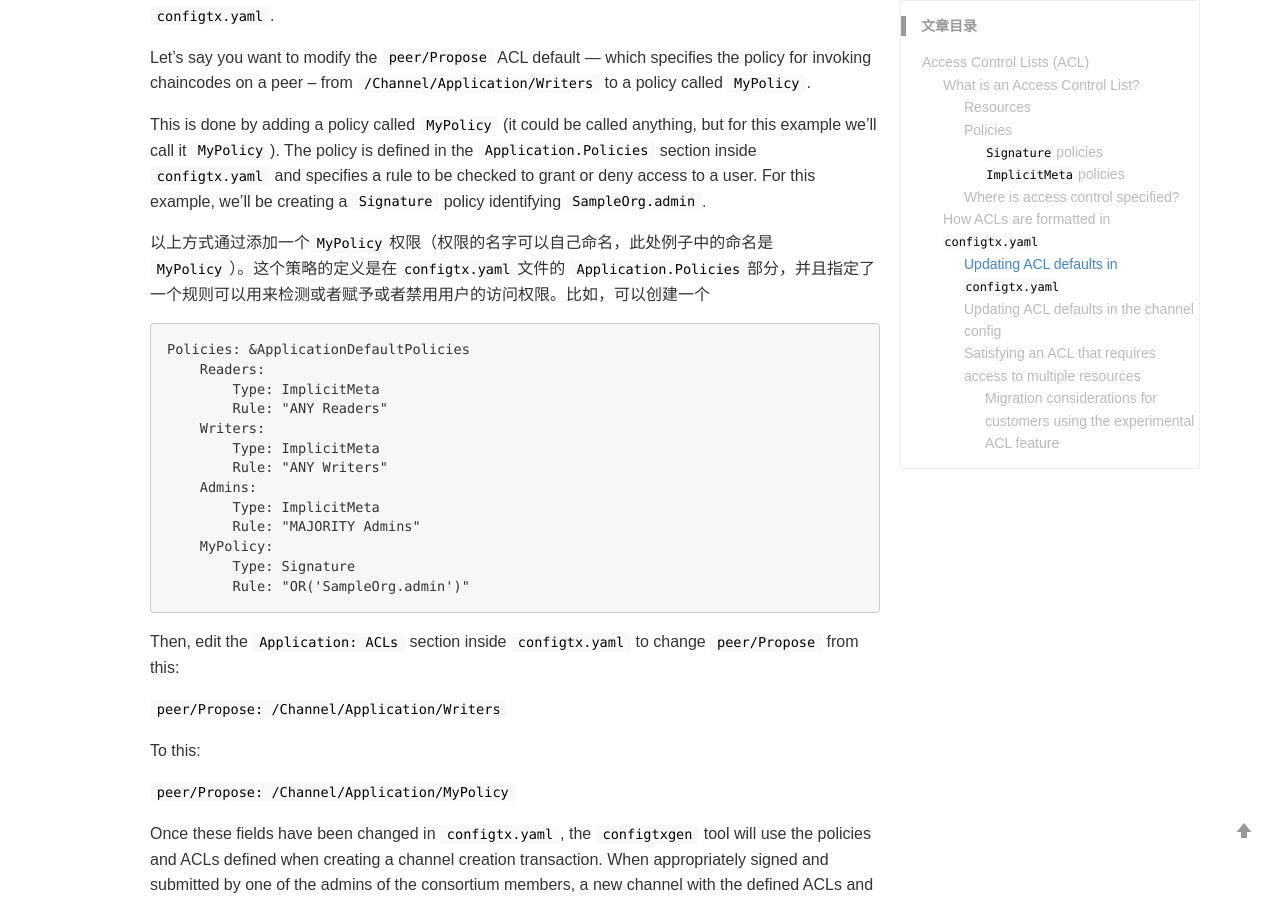
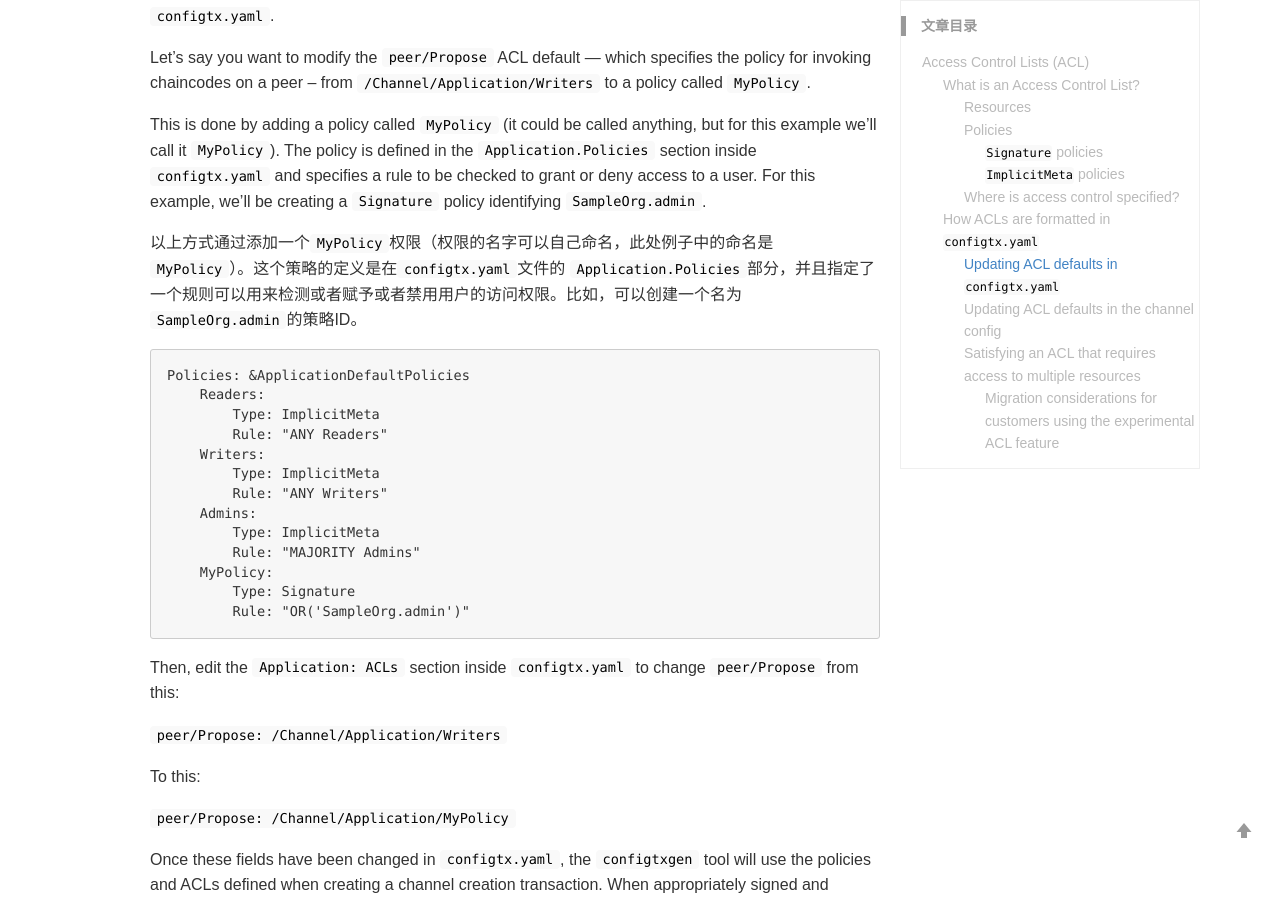
Before and after one commit to nox60/nox60.github.io, a Jekyll site: the page built from _posts/2019-8-18-Access-Control-Lists-(ACL).md, in a window 1280 px wide and 900 px high, scrolled down 4164 px. Built offline with Jekyll 4.4.1, drawn with Linux system fonts in a browser that asks for light colours; our own code applies the rules of GitHub Pages for plain Markdown files; comment, search, counter and statistics services are not loaded.

Commit message:
Modify fiels

````diff
--- a/_posts/2019-8-18-Access-Control-Lists-(ACL).md
+++ b/_posts/2019-8-18-Access-Control-Lists-(ACL).md
@@ -191,7 +191,7 @@
 checked to grant or deny access to a user. For this example, we'll be creating a
 `Signature` policy identifying `SampleOrg.admin`.
 
-以上方式通过添加一个`MyPolicy`权限（权限的名字可以自己命名，此处例子中的命名是 `MyPolicy`）。这个策略的定义是在`configtx.yaml`文件的  `Application.Policies`部分，并且指定了一个规则可以用来检测或者赋予或者禁用用户的访问权限。比如，可以创建一个
+以上方式通过添加一个`MyPolicy`权限（权限的名字可以自己命名，此处例子中的命名是 `MyPolicy`）。这个策略的定义是在`configtx.yaml`文件的  `Application.Policies`部分，并且指定了一个规则可以用来检测或者赋予或者禁用用户的访问权限。比如，可以创建一个名为 `SampleOrg.admin`的策略ID。
 
 ```
 Policies: &ApplicationDefaultPolicies
````
